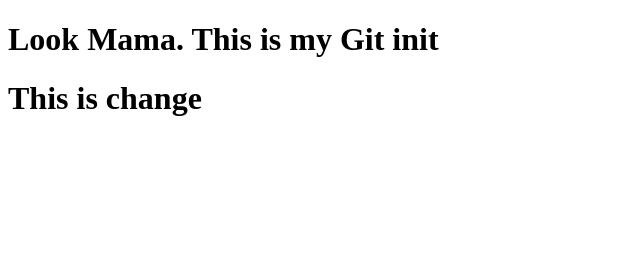
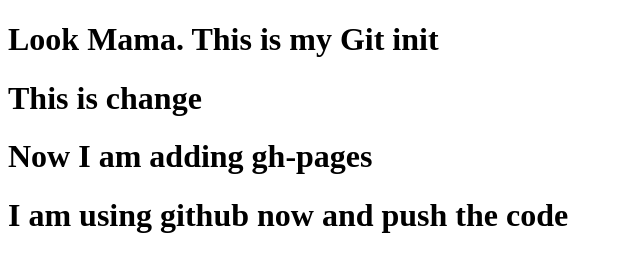
Before and after one commit to Shoron19/git-submit, a plain HTML site: page index.html in a window 1280 px wide. Shown: the whole page, without its empty margins (0-640 px from the left). Drawn offline with Linux system fonts and the light colour scheme.

Commit message:
add this

```diff
--- a/index.html
+++ b/index.html
@@ -9,5 +9,7 @@
 <body>
     <h1>Look Mama. This is my Git init</h1>
     <h1>This is change</h1>
+    <h1>Now I am adding gh-pages</h1>
+    <h1>I am using github now and push the code</h1>
 </body>
 </html>
```
